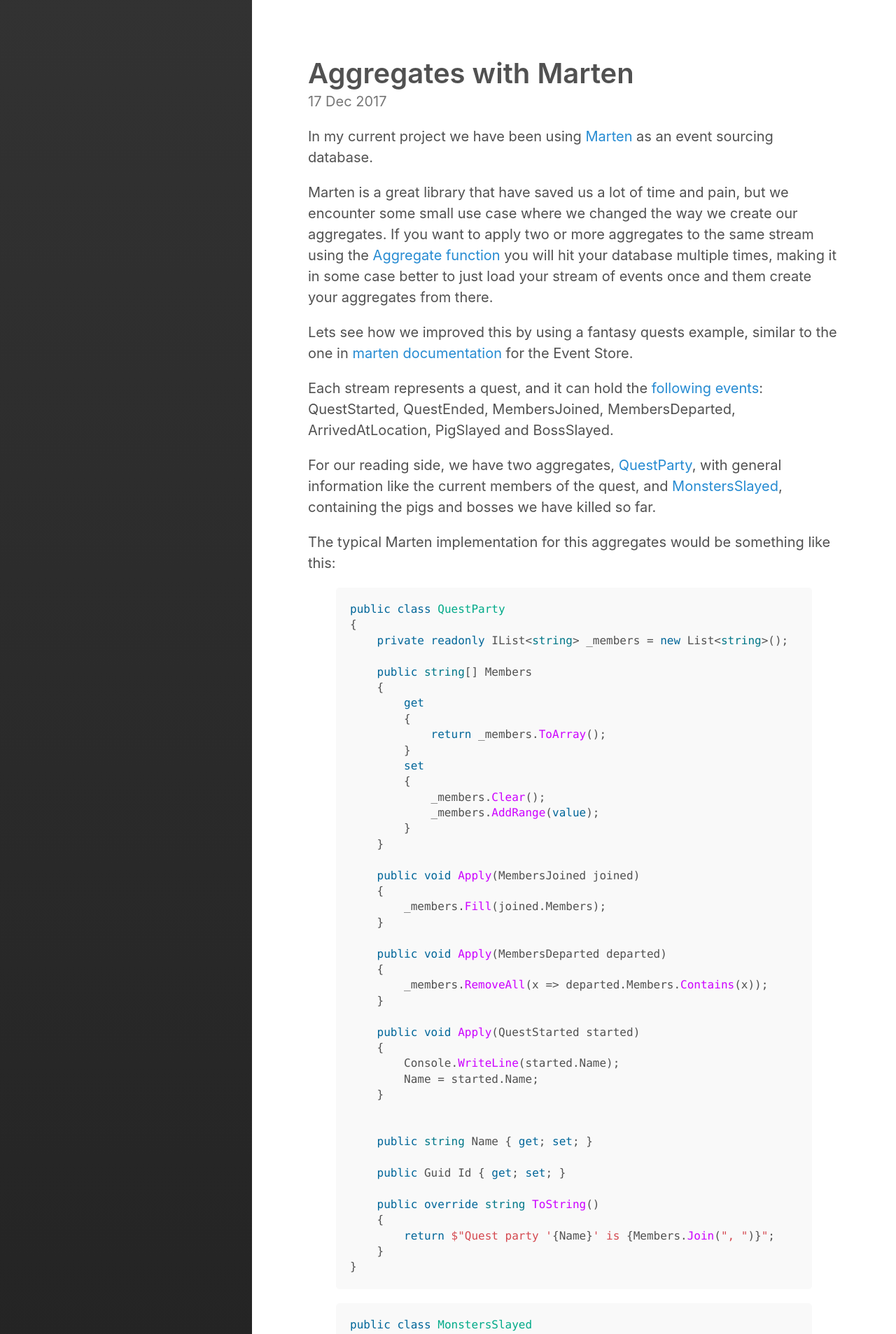
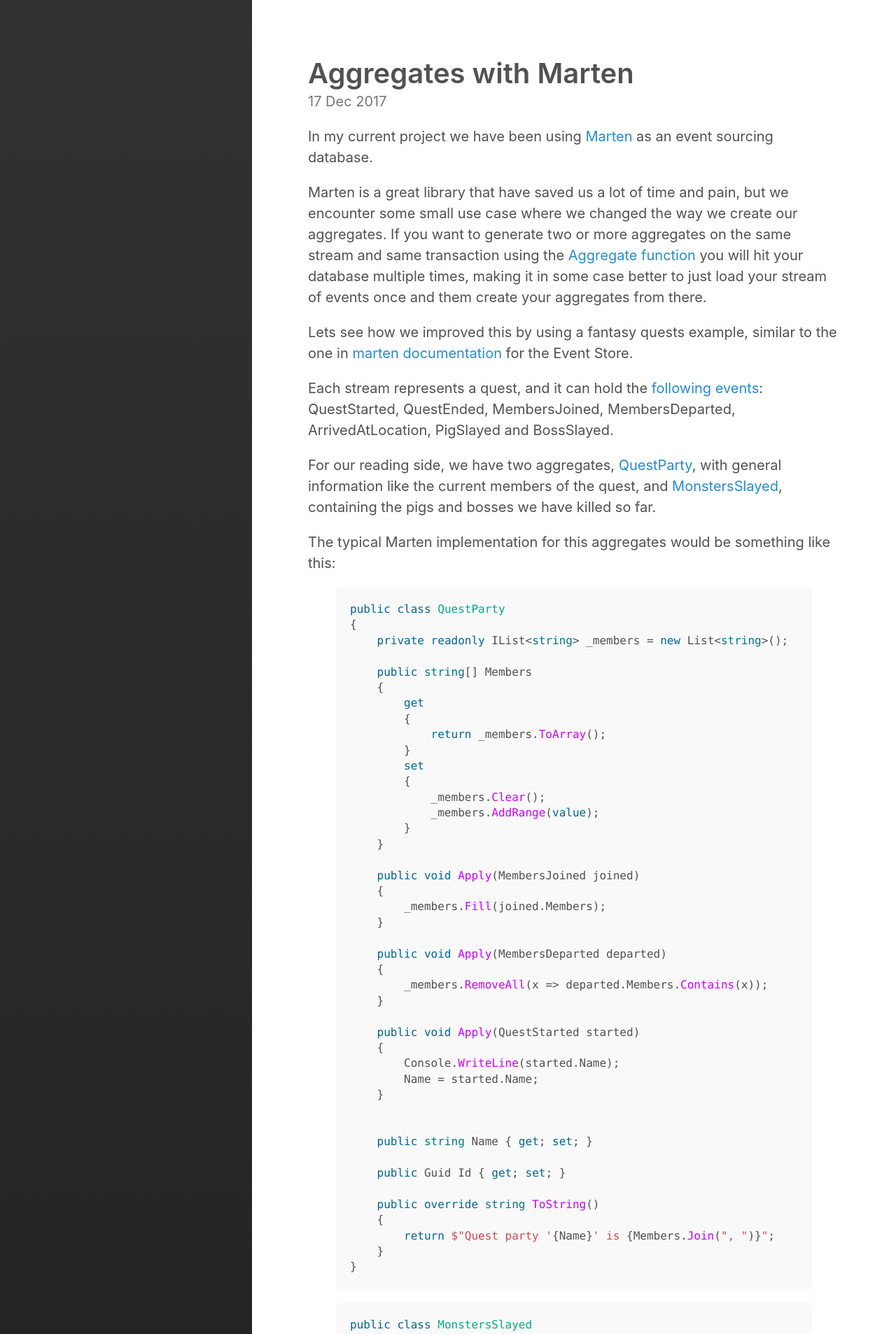
Before and after one commit to divad4686/divad4686.github.io, a Jekyll site: the page built from _posts/2017-12-17-aggregates-with-marten.md, in a window 1280 px wide. Shown: the top 1907 px of the page at 70% size. Built offline with Jekyll 4.4.1, drawn with Linux system fonts in a browser that asks for light colours; part of the change alters nothing that is shown.

```diff
--- a/_config.yml
+++ b/_config.yml
@@ -41,3 +41,4 @@ twitter: https://twitter.com/divad4686
 linkedIn: https://www.linkedin.com/in/divad4686/
 disqus:
   shortname: "divad4686"
+google_analytics: "UA-111526073-1"
--- a/_includes/google-analytics.html
+++ b/_includes/google-analytics.html
@@ -1,11 +1,11 @@
 {% if jekyll.environment == 'production' and site.google_analytics %}
-  <script>
-  (function(i,s,o,g,r,a,m){i['GoogleAnalyticsObject']=r;i[r]=i[r]||function(){
-  (i[r].q=i[r].q||[]).push(arguments)},i[r].l=1*new Date();a=s.createElement(o),
-  m=s.getElementsByTagName(o)[0];a.async=1;a.src=g;m.parentNode.insertBefore(a,m)
-  })(window,document,'script','https://www.google-analytics.com/analytics.js','ga');
+  <!-- Global site tag (gtag.js) - Google Analytics -->
+<script async src="https://www.googletagmanager.com/gtag/js?id={{ site.google_analytics }}"></script>
+<script>
+  window.dataLayer = window.dataLayer || [];
+  function gtag(){dataLayer.push(arguments);}
+  gtag('js', new Date());
 
-  ga('create', '{{ site.google_analytics }}', 'auto');
-  ga('send', 'pageview');
-  </script>
+  gtag('config', '{{ site.google_analytics }}');
+</script>
 {% endif %}
--- a/_posts/2017-12-17-aggregates-with-marten.md
+++ b/_posts/2017-12-17-aggregates-with-marten.md
@@ -2,11 +2,12 @@
 layout: post
 title: Aggregates with Marten
 excerpt_separator: <!--more-->
+hidden: true
 ---
 
 In my current project we have been using [Marten](https://github.com/JasperFx/marten) as an event sourcing database.
 
-Marten is a great library that have saved us a lot of time and pain, but we encounter some small use case where we changed the way we create our aggregates. If you want to apply two or more aggregates to the same stream using the [Aggregate function](http://jasperfx.github.io/marten/documentation/events/projections/#sec4) you will hit your database multiple times, making it in some case better to just load your stream of events once and them create your aggregates from there.
+Marten is a great library that have saved us a lot of time and pain, but we encounter some small use case where we changed the way we create our aggregates. If you want to generate two or more aggregates on the same stream and same transaction using the [Aggregate function](http://jasperfx.github.io/marten/documentation/events/projections/#sec4) you will hit your database multiple times, making it in some case better to just load your stream of events once and them create your aggregates from there.
 
 Lets see how we improved this by using a fantasy quests example, similar to the one in [marten documentation](http://jasperfx.github.io/marten/documentation/events/) for the Event Store.
 
```
